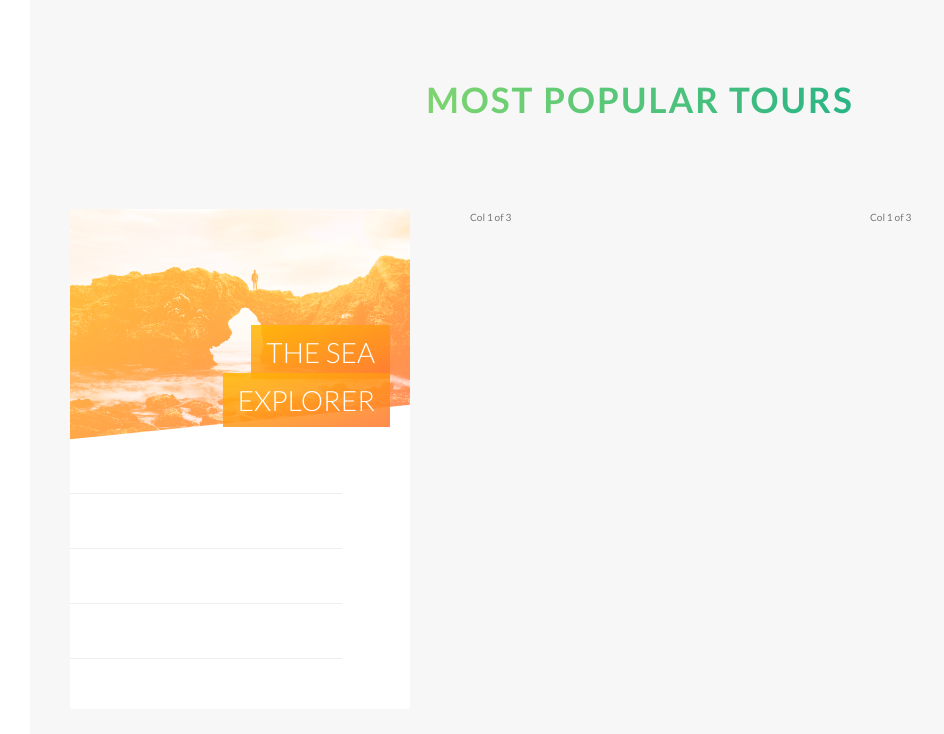
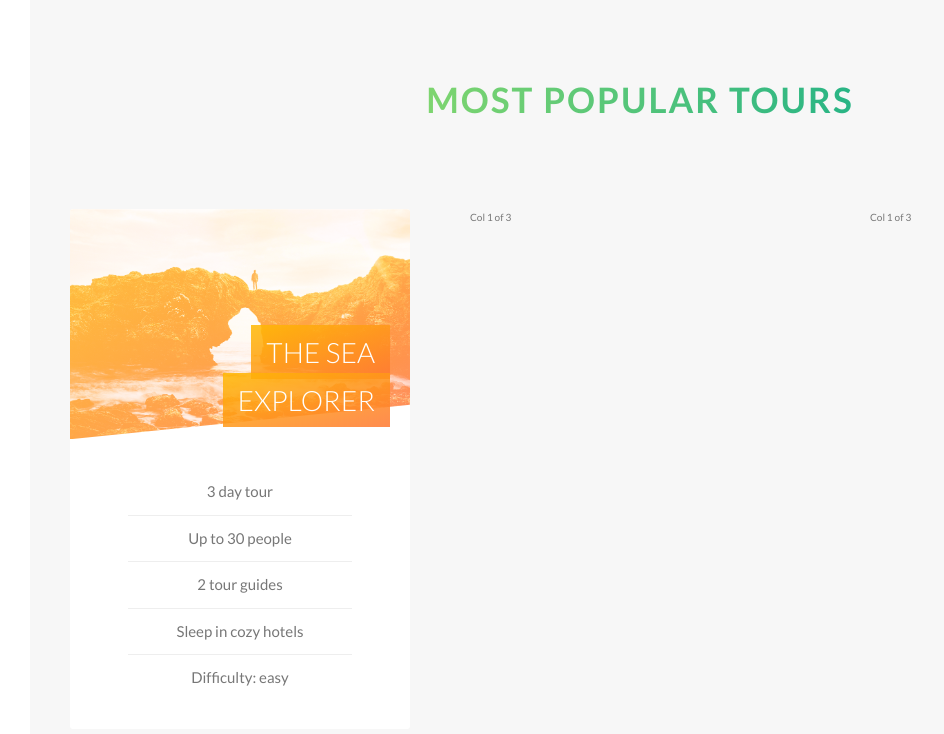
Before and after one commit to kn55/Natours, a website: page index.html in a window 1280 px wide. Shown: the part 2230-2964 px from the top of the page, without its empty margins (0-944 px from the left). Drawn offline with Linux system fonts and the light colour scheme.

Commit message:
finisged with the tours sections first card

```diff
--- a/sass/components/_card.scss
+++ b/sass/components/_card.scss
@@ -3,14 +3,10 @@
     perspective: 150rem;
     -moz-perspective: 150rem;
     position: relative;
-    height: 50rem;
-
+    height: 52rem;
 
     &__side {
-        color: #fff;
-        font-size: 2rem;
-
-        height: 50rem;
+        height: 52rem;
         transition: all .9s ease;
         position: absolute;
         top: 0;
@@ -20,6 +16,7 @@
         border-radius: 3px;
         overflow: hidden;
         //box-shadow: 0 1.5rem 4rem rgba($color-black, .15);
+
 
         &--front {
             background-color: $color-white;
@@ -89,14 +86,16 @@
     }
 
     &__details {
+        padding: 3rem;
 
         ul {
             list-style: none;
             width: 80%;
+            margin: 0 auto;
 
             li {
                 text-align: center;
-                font-size: 1.5 rem;
+                font-size: 1.5rem;
                 padding: 1rem;
 
                 &:not(:last-child) {
@@ -105,5 +104,4 @@
             }
         }
     }
-
 }
```
Also changed, not shown: css/style.css.
